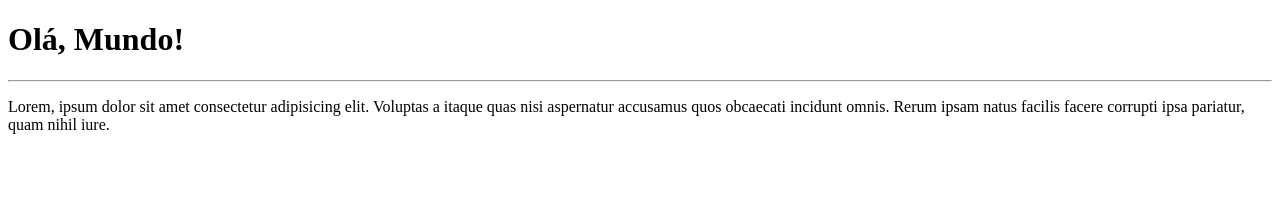
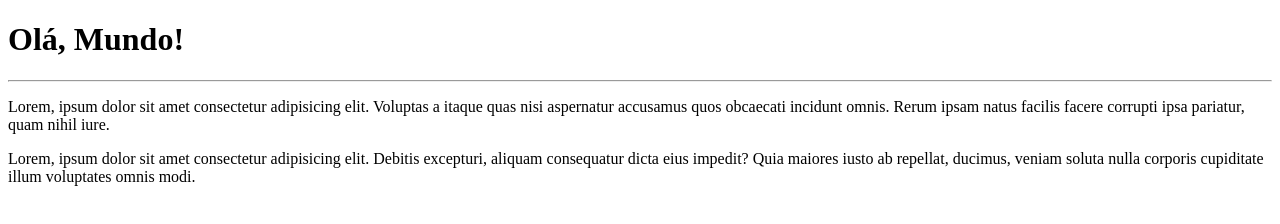
Before and after one commit to ljdionisio/Ola-Mundo, a plain HTML site: page site-exemplo/index.html in a window 1280 px wide. Drawn offline with Linux system fonts and the light colour scheme.

Commit message:
adicionei um paragrafo

```diff
--- a/site-exemplo/index.html
+++ b/site-exemplo/index.html
@@ -10,5 +10,8 @@
     <hr>
     <p>Lorem, ipsum dolor sit amet consectetur adipisicing elit. Voluptas a itaque quas nisi aspernatur accusamus quos obcaecati incidunt omnis. Rerum ipsam natus facilis facere corrupti ipsa pariatur, quam nihil iure.
     </p>
+    <p>
+        Lorem, ipsum dolor sit amet consectetur adipisicing elit. Debitis excepturi, aliquam consequatur dicta eius impedit? Quia maiores iusto ab repellat, ducimus, veniam soluta nulla corporis cupiditate illum voluptates omnis modi.
+    </p>
 </body>
 </html>
```
